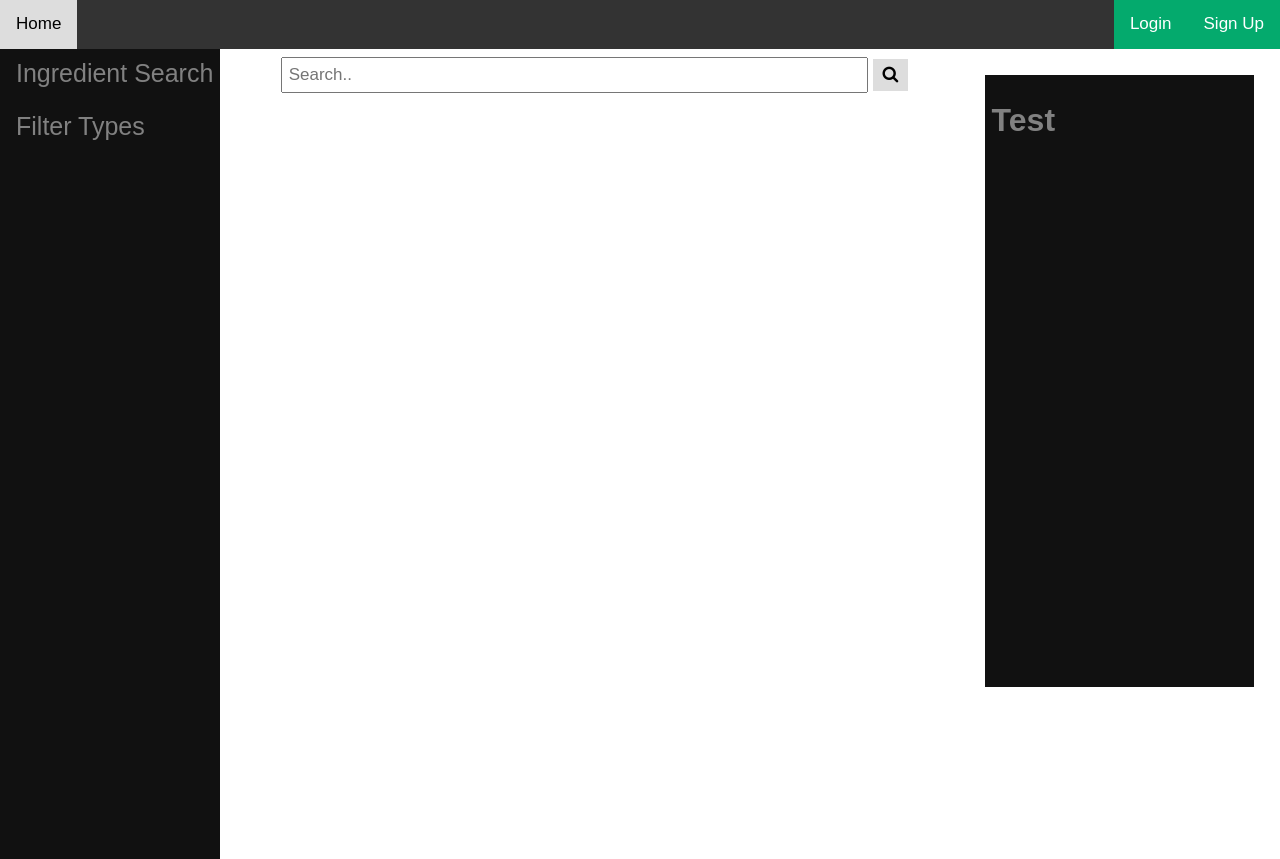
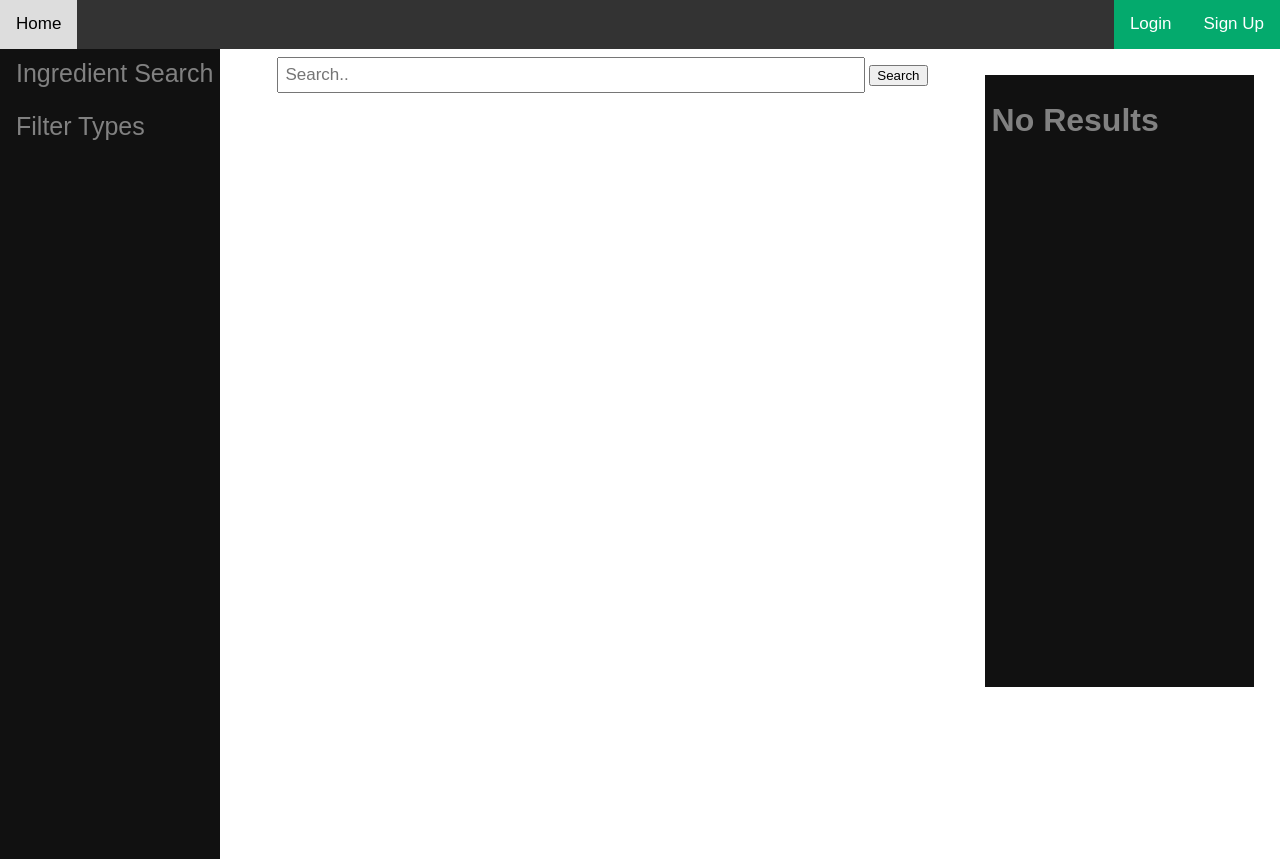
Before and after one commit to maliksaunders/CIS408_2023_01_Recipe_App, a Flask app: page /htmlWIP/test in a window 1280 px wide. Run offline with Flask 2, Linux system fonts and the light colour scheme; some libraries are stand-ins or nearby versions.

Commit message:
ingredient search engine works!!1

```diff
--- a/htmlWIP/main.py
+++ b/htmlWIP/main.py
@@ -151,19 +151,13 @@ def search():
     # sign up at https://developer.edamam.com/edamam-recipe-api for id and key, and insert here
     app_id = "47d553e8"
     app_key = "b749a2fd18806cba1583c944bf24a546"
-
+    result=''
     # defines variables to be used for including API parameters
     includeAppId = "app_id={}".format(app_id)
     includeAppKey = "app_key={}".format(app_key)
 
         # POST request
-    if request.method == 'POST':
-        print('Incoming..')
-        print(request.get_json())  # parse as JSON
-        return 'OK', 200
-
-    # GET request
-    else:
+    if request.method == 'POST' and 'search' in request.form:
         # asks user to enter ingredient(s)
         ingredient = request.form['search']
         while ingredient == "":
@@ -182,8 +176,11 @@ def search():
         # Printing the results
         # prints 'You've searched for {cuisineReq}, {dietReq} recipes, using {ingredient(s)}'
         # based on user's choices/input
-        processed_text = data.upper()
-        return processed_text
+        result = data
+    elif request.method == 'POST':
+        # Form is empty... (no POST data)
+        result = 'Please fill out the form!'
+    return render_template('search.html', result = result)
 
 @app.route('/htmlWIP/test')
 def test_page():
--- a/htmlWIP/templates/search.html
+++ b/htmlWIP/templates/search.html
@@ -23,16 +23,26 @@
                 <a href="#">Filter Types</a><br>
             </div>
             <div class="content">
-                <div class="searchbar">
+                <!-- <div class="searchbar">
                     <form method="POST">
                         <input type="text" method="put" placeholder="Search.." id="search" value="">
                         <button type="submit" id="btnSubmit"><i class="fa fa-search" onclick="test()"></i></button>
+                    </form>
+                </div> -->
+                <div class="searchbar">
+                    <form action="{{ url_for('search') }}" method="post" autocomplete="off">
+                        <input type="text" name="search" placeholder="Search.." id="search" required>
+                        <input type="submit" value="Search">
                     </form>
                 </div>
                 <div><p id="info"></p></div>
             </div>
             <div class="rightbar">
-                <h1>Test</h1>
+                {% if result %}
+                <h1>{{ result }}!</h1>
+                {% else %}
+                <h1>No Results</h1>
+                {% endif %}
             </div>
         </div>
     </div>
```
